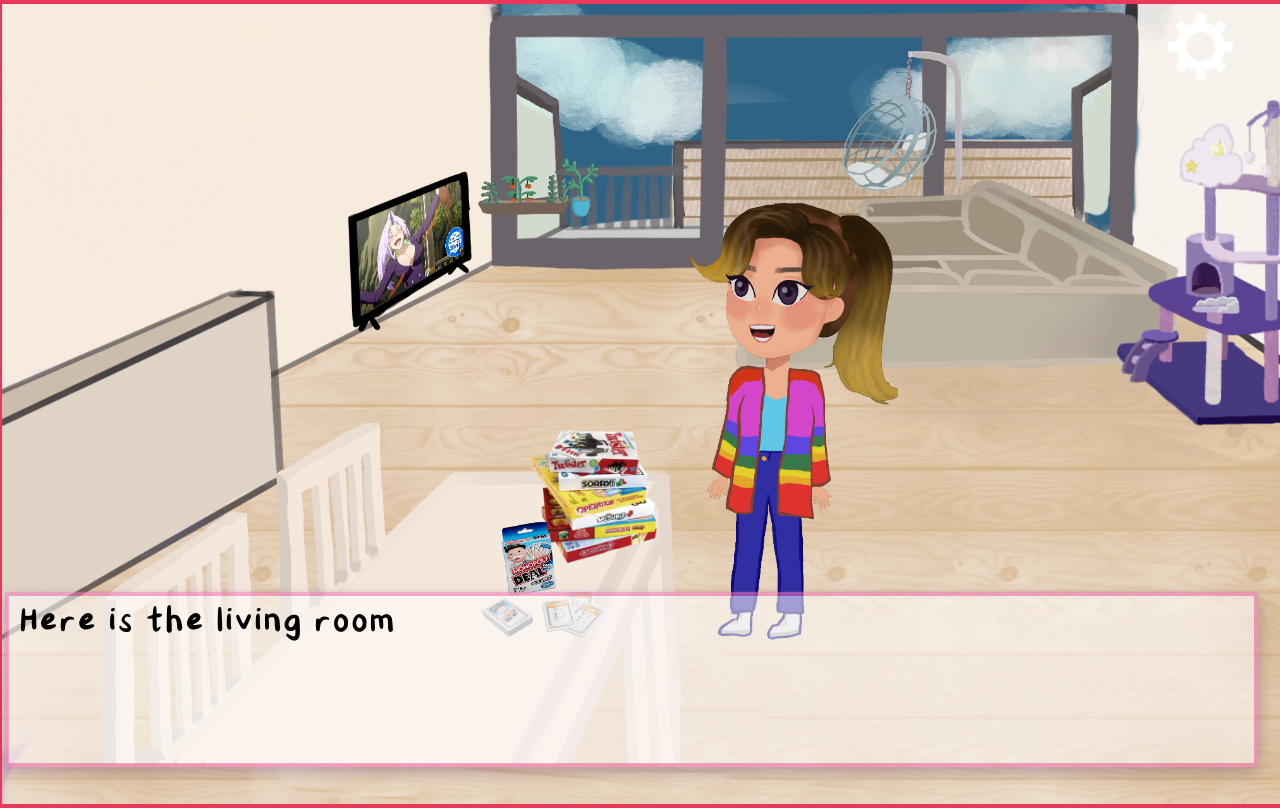
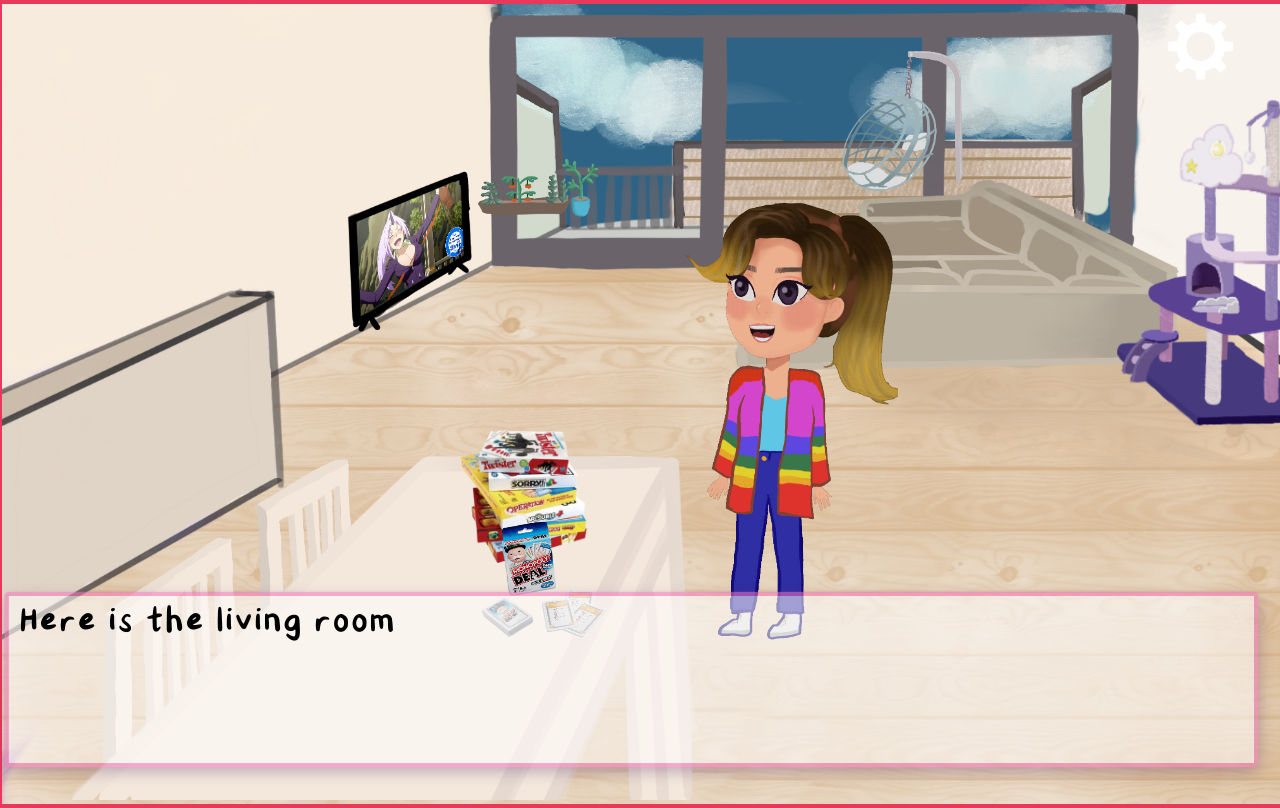
Before and after one commit to kianaorte/home-app, a React (Create React App) app: page /livingroom in a window 1280 px wide. Built offline with nearby package versions, Linux system fonts and the light colour scheme.

Commit message:
lroom hover

```diff
--- a/src/components/Bedroom.scss
+++ b/src/components/Bedroom.scss
@@ -41,8 +41,8 @@
     // -webkit-filter: blur(100%);
     /* Chrome, Safari, Opera */
     // filter: blur(4px);
-    background-color: #555;
-    box-shadow: 0 0 5px 10px #555;
+    background-color: #2574d3b6;
+    box-shadow: 0 0 5px 10px #2574d3b6;
 }
 
 // .overlay {
--- a/src/components/DialogueBox.scss
+++ b/src/components/DialogueBox.scss
@@ -6,7 +6,7 @@
     animation: fadeInAnimation ease 2s;
     animation-iteration-count: 1;
     animation-fill-mode: forwards;
-    z-index: 2;
+    z-index: 4;
 }
 
 @keyframes fadeInAnimation {
--- a/src/components/LRoom.scss
+++ b/src/components/LRoom.scss
@@ -11,13 +11,19 @@
     z-index: 1;
 }
 
-.lroom-items {
-    position: absolute;
-    z-index: 3;
-}
+
 
 .dining-table {
     position: absolute;
+    bottom: 0px;
+    left: 60px;
+    z-index: 2;
+}
+
+.dining-chairs {
+    position: absolute;
+    bottom: 40px;
+    left: 100px;
     z-index: 2;
 }
 
@@ -42,7 +48,7 @@
 .board-games {
     position: absolute;
     top: 430px;
-    left: 530px;
+    left: 460px;
     z-index: 2;
 }
 
@@ -59,3 +65,17 @@
     left: 345px;
     z-index: 2;
 }
+
+
+.balcony:hover,
+.couch:hover,
+.cat-tree:hover,
+.board-games:hover,
+.monopoly:hover,
+.tv:hover {
+    // -webkit-filter: blur(100%);
+    /* Chrome, Safari, Opera */
+    // filter: blur(4px);
+    background-color: #2574d3b6;
+    box-shadow: 0 0 5px 10px #2574d3b6;
+}
--- a/src/components/LRoom.tsx
+++ b/src/components/LRoom.tsx
@@ -15,8 +15,8 @@ export const LRoom = () => {
             <img src={balcony} alt='balcony' width='38%' className='balcony' />
             <img src={couch} alt='couch' width='35%' className='couch' />
             <img src={catTree} alt='catTree' width='13%' className='cat-tree' />
-            <img src={diningChairs} alt='diningChairs' width='100%' className='lroom-items' />
-            <img src={diningTable} alt='diningTable' width='100%' className='dining-table' />
+            <img src={diningChairs} alt='diningChairs' width='20%' className='dining-chairs' />
+            <img src={diningTable} alt='diningTable' width='50%' className='dining-table' />
             <img src={boardgames} alt='boardgames' width='10%' className='board-games' />
             <img src={monopoly} alt='monopoly' width='10%' className='monopoly' />
             <img src={tv} alt='tv' width='10%' className='tv' />
--- a/src/pages/LivingRoom.scss
+++ b/src/pages/LivingRoom.scss
@@ -3,5 +3,5 @@
     -webkit-transform: scaleX(-1);
     transform: scaleX(-1);
     object-position: -120px;
-    z-index: 1;
+    z-index: 2;
 }
--- a/src/pages/LivingRoom.tsx
+++ b/src/pages/LivingRoom.tsx
@@ -28,6 +28,7 @@ export const LivingRoom = () => {
     const [visible, setVisible] = useState(false);
     const [text, setText] = useState(livingDialogue[0].text);
     const [count, setCount] = useState(0);
+    const [speaking, setSpeaking] = useState(true);
     const removeElement = () => {
         if (count !== livingDialogue.length - 1) {
             setVisible(false);
@@ -40,7 +41,13 @@ export const LivingRoom = () => {
     useEffect(() => {
         setText(livingDialogue[count]?.text);
         setVisible(true);
-    }, [text, count],);
+        console.log('count: ' + count + ' arraylength: ' + livingDialogue.length);
+        if (count === livingDialogue.length - 1) {
+            console.log(speaking);
+            setSpeaking(false);
+            setVisible(false);
+        }
+    }, [text, count, speaking],);
     return (
         <>
             {visible && (
@@ -48,8 +55,8 @@ export const LivingRoom = () => {
                     <DialogueBox text={text} />
                 </div>
             )}
+            {speaking && (<img src={kianasprite} className="speaking-noob" alt="kiana" width="40%" />)}
             <LRoom />
-            <img src={kianasprite} className="speaking-noob" alt="kiana" width="40%" />
         </>
     );
 };
```
Also changed, not shown: src/assets/images/backgrounds/livingroom/DiningChairs.png, src/assets/images/backgrounds/livingroom/DiningTable.png.
